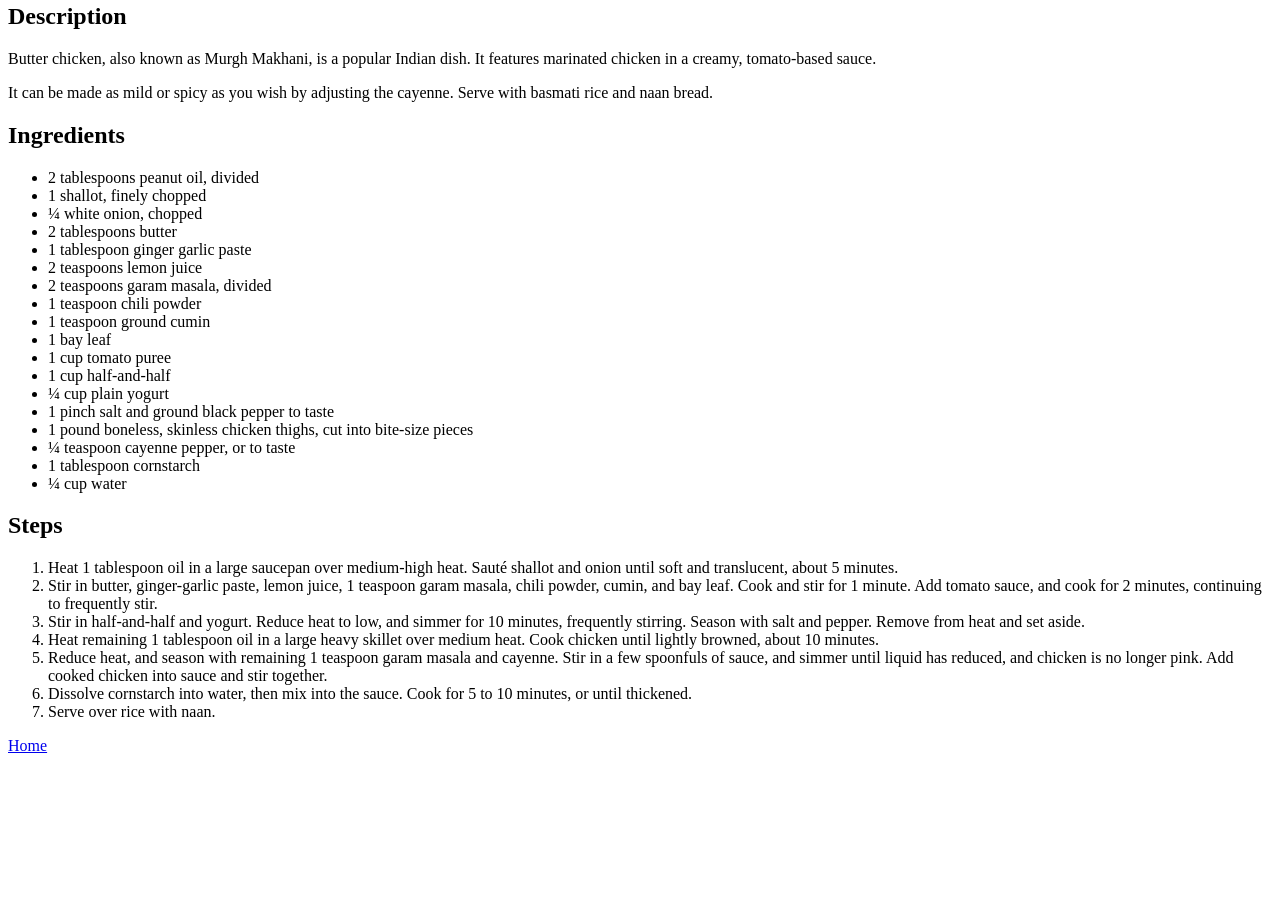
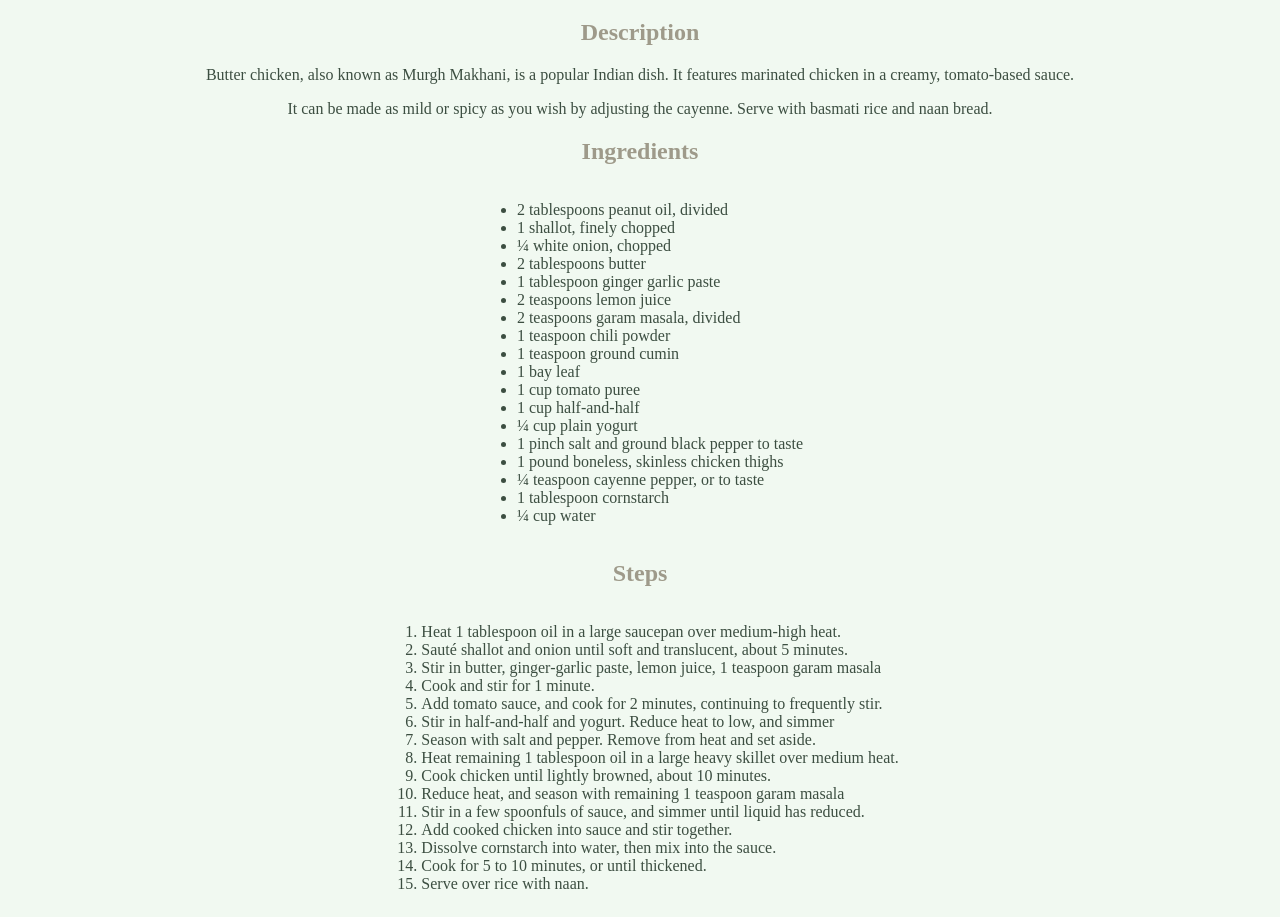
Before and after one commit to AbhinandanGaikwad/odin-recipes, a plain HTML site: page recipes/butter-chicken.html in a window 1280 px wide. Shown: the part 501-1418 px from the top of the page. Before the commit the page ends 1264 px from the top, so only its background shows below. Drawn offline with Linux system fonts and the light colour scheme.

Commit message:
Finish CSS Part 1
Completed touching up and finishing CSS
on the website

```diff
--- a/recipes/butter-chicken.html
+++ b/recipes/butter-chicken.html
@@ -3,20 +3,21 @@
 <head>
     <meta charset="UTF-8">
     <meta name="viewport" content="width=device-width, initial-scale=1.0">
+    <link rel="stylesheet" href="../styles.css">
     <title>Butter Chicken</title>
 </head>
 <body>
-    <h1>Butter Chicken</h1>
+    <div class = "headings"><h1>Butter Chicken</h1></div>
     <img src = "../images/butter-chicken.jpg" alt = "A picture of Butter Chicken along with naan (Indian Bread)"
     height = "400">
-    <h2>Description</h2>
+    <h2 class = "subheadings">Description</h2>
     <p>Butter chicken, also known as Murgh Makhani, is a popular Indian dish.
         It features marinated chicken in a creamy, tomato-based sauce. </p>
     <p>It can be made as mild or spicy as you wish by adjusting the cayenne.
         Serve with basmati rice and naan bread.</p>
 
-    <h2>Ingredients</h2>
-    <ul>
+    <h2 class = "subheadings">Ingredients</h2>
+    <div class = "list"><ul>
         <li>2 tablespoons peanut oil, divided</li>
         <li>1 shallot, finely chopped</li>
         <li>¼ white onion, chopped</li>
@@ -31,33 +32,33 @@
         <li>1 cup half-and-half</li>
         <li>¼ cup plain yogurt</li>
         <li>1 pinch salt and ground black pepper to taste</li>
-        <li>1 pound boneless, skinless chicken thighs, cut into bite-size pieces</li>
+        <li>1 pound boneless, skinless chicken thighs</li>
         <li>¼ teaspoon cayenne pepper, or to taste</li>
         <li>1 tablespoon cornstarch</li>
         <li>¼ cup water</li>
-    </ul>
+    </ul></div>
 
-    <h2>Steps</h2>
-    <ol>
-        <li>Heat 1 tablespoon oil in a large saucepan over medium-high heat.
-            Sauté shallot and onion until soft and translucent, about 5 minutes.</li>
-        <li>Stir in butter, ginger-garlic paste, lemon juice, 1 teaspoon garam masala, chili powder, cumin, and bay leaf.
-            Cook and stir for 1 minute.
-            Add tomato sauce, and cook for 2 minutes, continuing to frequently stir.</li>
+    <h2 class = "subheadings">Steps</h2>
+    <div class = "list"><ol>
+        <li>Heat 1 tablespoon oil in a large saucepan over medium-high heat.</li>
+        <li>Sauté shallot and onion until soft and translucent, about 5 minutes.</li>
+        <li>Stir in butter, ginger-garlic paste, lemon juice, 1 teaspoon garam masala</li>
+        <li>Cook and stir for 1 minute.</li>
+        <li>Add tomato sauce, and cook for 2 minutes, continuing to frequently stir.</li>
         <li>Stir in half-and-half and yogurt.
-            Reduce heat to low, and simmer for 10 minutes, frequently stirring.
-            Season with salt and pepper.
+            Reduce heat to low, and simmer </li>
+        <li>Season with salt and pepper.
             Remove from heat and set aside.</li>
-        <li>Heat remaining 1 tablespoon oil in a large heavy skillet over medium heat.
-            Cook chicken until lightly browned, about 10 minutes.</li>
-        <li>Reduce heat, and season with remaining 1 teaspoon garam masala and cayenne.
-            Stir in a few spoonfuls of sauce, and simmer until liquid has reduced, and chicken is no longer pink.
-            Add cooked chicken into sauce and stir together.</li>
-        <li>Dissolve cornstarch into water, then mix into the sauce.
-            Cook for 5 to 10 minutes, or until thickened.</li>
+        <li>Heat remaining 1 tablespoon oil in a large heavy skillet over medium heat.</li>
+        <li>Cook chicken until lightly browned, about 10 minutes.</li>
+        <li>Reduce heat, and season with remaining 1 teaspoon garam masala</li>
+        <li>Stir in a few spoonfuls of sauce, and simmer until liquid has reduced.</li>
+        <li>Add cooked chicken into sauce and stir together.</li>
+        <li>Dissolve cornstarch into water, then mix into the sauce.</li>
+        <li>Cook for 5 to 10 minutes, or until thickened.</li>
         <li>Serve over rice with naan.</li>
-    </ol>
+    </ol></div>
 
-    <a href = "../index.html">Home</a>
+
 </body>
 </html>
--- a/styles.css
+++ b/styles.css
@@ -1,15 +1,74 @@
+*{
+    background-color: #F1F9F1
+}
+
+.images{
+    display: flex;
+}
+
 .headings{
-    color: black;
+    color: #F4E1C1;
     text-align: center;
-    background-color: gold;
-    border:2px solid black;
+    background-color: #6B8E23;
+    border:2px solid #2F4F2F;
     margin: 8px;
 }
 
-.unordered{
+.subheadings{
+    text-align: center;
+    color: #9E9A8A;
+}
+
+h1{
+    background-color: #6B8E23;
+}
+
+.list{
     text-align: center;
 }
 
+ul{
+    display: inline-block;
+    text-align: left;
+}
+
+ol{
+    display: inline-block;
+    text-align: left;
+}
+
 a{
-    color: black;
+    color: #3C4E41;
 }
+
+.card{
+    display: inline-block;
+}
+
+img{
+    display: block;
+    margin: auto;
+}
+
+p{
+    text-align: center;
+    color:#3C4E41;
+}
+
+.ilist{
+    text-align: center;
+
+}
+
+ul.ilist{
+    display: inline-block;
+    text-align: left;
+}
+
+span{
+    display: inline-block;
+}
+
+li{
+    color: #3C4E41;
+}
```
Also changed, not shown: index.html (+16 -4 lines), recipes/baked-tomato-slices.html (+12 -11 lines), recipes/palak-paneer.html (+19 -19 lines).
